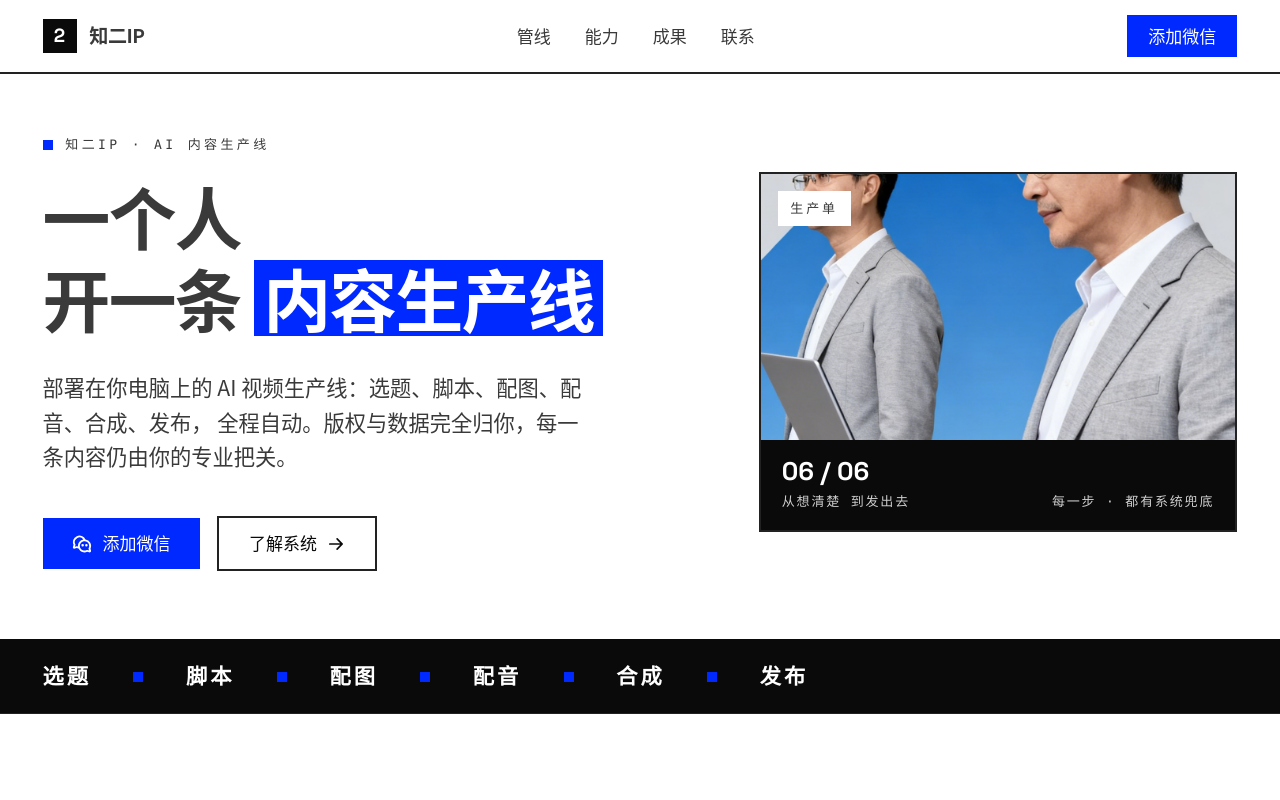
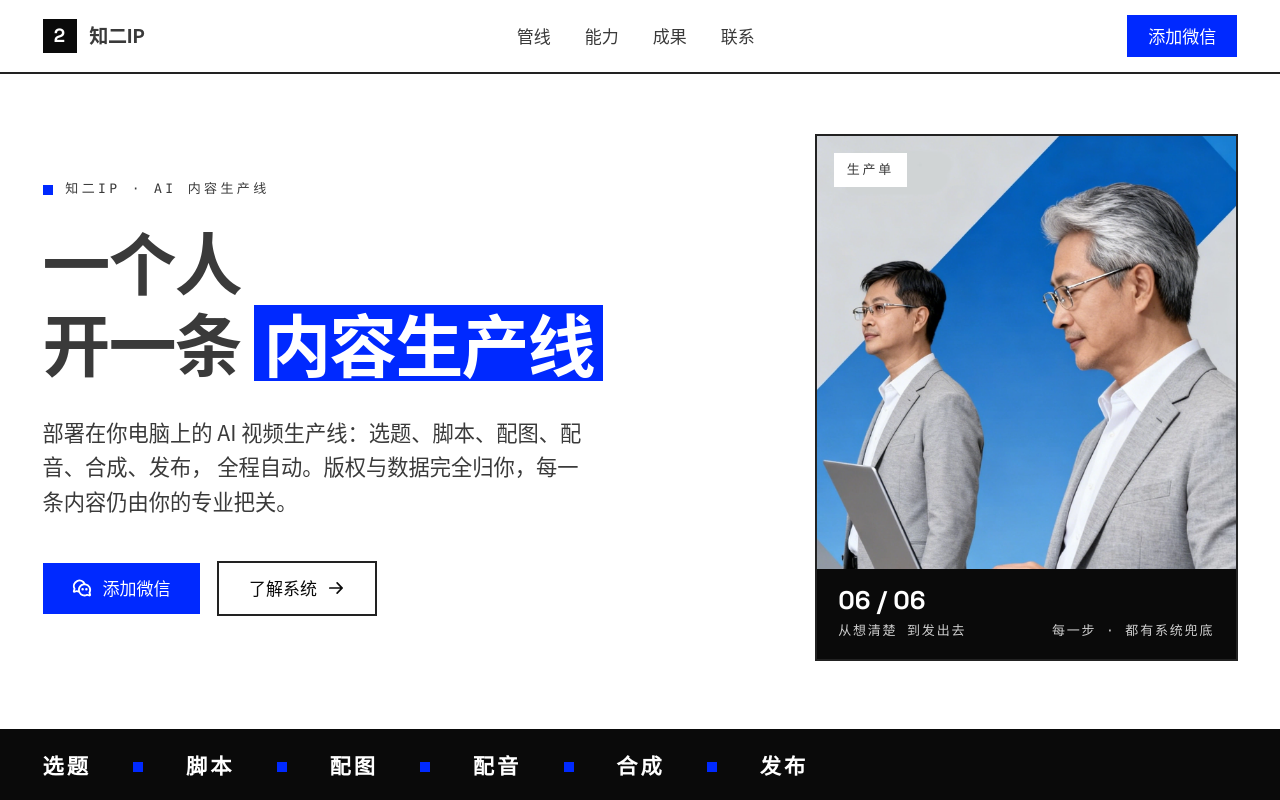
Before and after one commit to cheng0009/cheng0009.github.io, a React (Vite) app: page / in a window 1280 px wide. Shown: the top 800 px of the page. Built offline with nearby package versions, Linux system fonts and the light colour scheme.

Commit message:
use local hero photo as lossless-look webp, full 4:5 display without crop

```diff
--- a/src/components/Hero.tsx
+++ b/src/components/Hero.tsx
@@ -20,7 +20,7 @@ export default function Hero() {
   return (
     <section id="top" className="hairline relative overflow-hidden border-b">
       <div className="mx-auto max-w-[1400px] px-5 pb-12 pt-10 md:px-10 md:pb-16 md:pt-14">
-        <div className="grid items-center gap-10 lg:grid-cols-[1.15fr_0.85fr] lg:gap-16">
+        <div className="grid items-center gap-10 lg:grid-cols-[1.25fr_0.75fr] lg:gap-16">
           <div>
             <p {...enter(0)} className="eyebrow">
               <span className="mr-3 inline-block h-[10px] w-[10px] bg-blue align-middle dark:bg-blue" />
@@ -59,11 +59,11 @@ export default function Hero() {
           <motion.div {...enter(0.2)} className="relative">
             <div className="hairline relative overflow-hidden border-2 bg-white dark:bg-stone-950">
               <img
-                src="./images/hero-creator.png"
+                src="./images/hero-creator.webp"
                 alt="内容创作者在麦克风前录制自己的知识节目"
                 width="1200"
-                height="900"
-                className="aspect-[4/3] w-full object-cover"
+                height="1500"
+                className="aspect-[4/5] w-full object-cover"
                 loading="eager"
               />
               <div className="absolute left-4 top-4 bg-white px-3 py-1.5 font-mono text-[13px] font-medium tracking-[0.22em]">
```
Also changed, not shown: public/images/hero-creator.png (deleted), public/images/hero-creator.webp (added).
